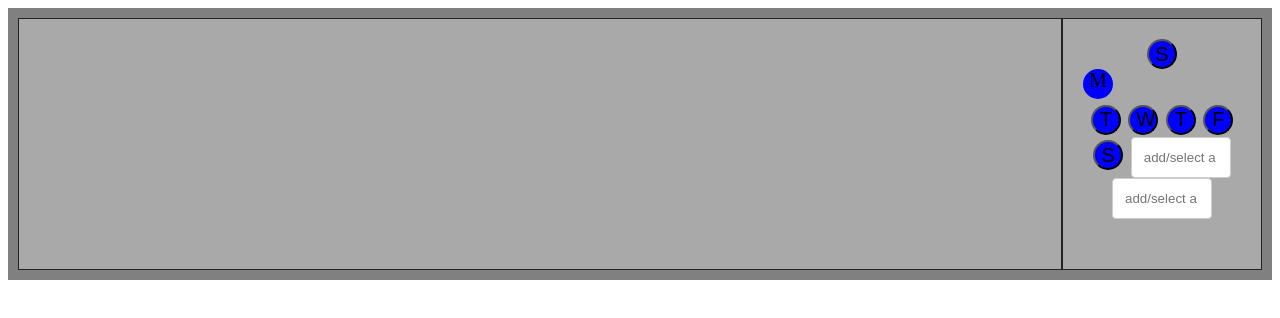
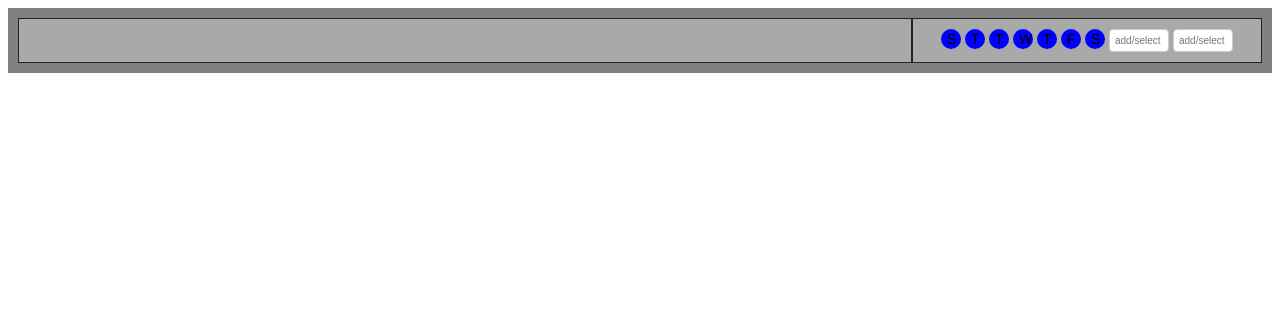
Before and after one commit to ConnerTenn/TimeTable, a browser extension: page WebPage/index.html in a window 1280 px wide. Drawn offline with Linux system fonts and the light colour scheme.

Commit message:
Added hover over styling to buttons

```diff
--- a/WebPage/css/style-page.css
+++ b/WebPage/css/style-page.css
@@ -1,14 +1,13 @@
 #main-content{
   display: grid;
-  grid-template-columns: auto 200px;
+  grid-template-columns: auto 350px;
   background-color: gray;
   padding: 10px;
 }
 #left-content, #right-content {
   background-color: darkgray;
   border: 1px solid rgba(0, 0, 0, 0.8);
-  padding: 20px;
-  font-size: 30px;
+  padding: 10px;
   text-align: center;
 }
 
@@ -20,7 +19,8 @@ p{
 
 
 .right-content-form{
-
+	padding: 0px;
+	margin: 0px;
 }
 .time-start, .time-end {
 	width: auto;
@@ -28,21 +28,27 @@ p{
 }
 
 .day-button{
+	border: none;
+	border-radius: 50%;
+	width: 20px;
+	height: 20px;
+	font-size: 14px;
+	background: blue;
+	cursor: pointer;
 
-	border-radius: 50%;
-	width: 30px;
-	height: 30px;
-	font-size: 20px;
-	background: blue;
+}
+.day-button:hover{
+	background: limegreen;
 }
 
 input[type=text], select, textarea {
-    width: 100px;
-    padding: 12px;
+    width: 60px;
+    padding: 5px;
     border: 1px solid #ccc;
     border-radius: 4px;
     resize: vertical;
 	display: inline-block;
+	font-size: 10px;
 }
 
 label {
--- a/WebPage/index.html
+++ b/WebPage/index.html
@@ -10,13 +10,13 @@
 
 	<div id="right-content">
 		<form class="right-content-form">
-		<button class="day-button" type="button"onclick="style='border-radius:4px;'">S</button>
-		<div class="day-button">M</div>
-		<button class="day-button" type="button">T</button>
-		<button class="day-button" type="button">W</button>
-		<button class="day-button" type="button">T</button>
-		<button class="day-button" type="button">F</button>
-		<button class="day-button" type="button">S</button>
+		<button class="day-button" type="button" onclick="" >S</button>
+		<button class="day-button" type="button" onclick="">T</button>
+		<button class="day-button" type="button" onclick="">T</button>
+		<button class="day-button" type="button" onclick="" >W</button>
+		<button class="day-button" type="button" onclick="" >T</button>
+		<button class="day-button" type="button" onclick="" >F</button>
+		<button class="day-button" type="button" onclick="" >S</button>
 		<input type="text" name="time-start" class="time-start" placeholder="add/select a value" onfocus="this.select()">
 		<input type="text" name="time-start" class="time-end" placeholder="add/select a value" onfocus="this.select()">
 		</form>
```
